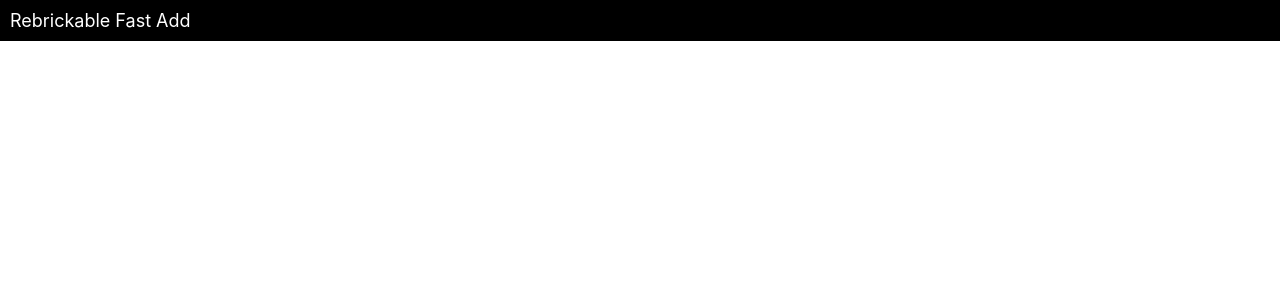
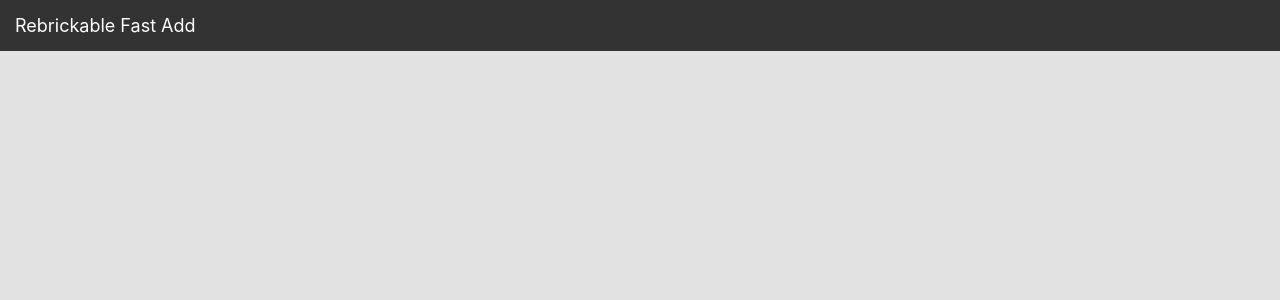
Before and after one commit to Drew-Killeen/RebrickableFastAdd, a React (Create React App) app: page / in a window 1280 px wide. Shown: the top 300 px of the page. Built offline with nearby package versions, Linux system fonts and the light colour scheme.

Commit message:
Little bit more formatting

```diff
--- a/src/App.css
+++ b/src/App.css
@@ -1,7 +1,19 @@
+body {
+  background-color: #e2e2e2 !important;
+  min-height: 100%;
+}
+
 .header {
   width: 100%;
-  background-color: black;
-  padding: 10px;
+  background-color: #333;
+  padding: 15px;
   color: white;
   font-size: large;
 }
+
+.main-container {
+  margin-top: 2rem;
+  background-color: #fff;
+  padding: 15px;
+  border-radius: 8px;
+}
```
